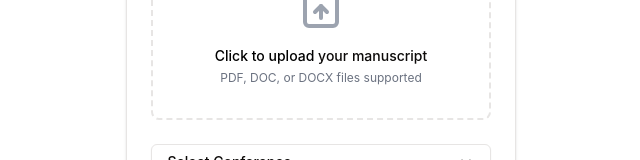
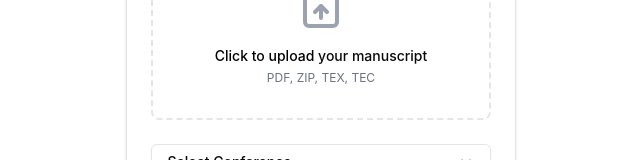
Before and after one commit to JoeS51/jenni-manuscript-frontend, a React (Vite) app: page /feedback in a window 1280 px wide. Shown: the part 235-395 px from the top of the page, without its empty margins (319-959 px from the left). Built offline with nearby package versions, Linux system fonts and the light colour scheme.

Commit message:
Updated File Upload Support
-.Zip
-.TEC
-.TEX

For frontend

```diff
--- a/src/pages/OutputPage.tsx
+++ b/src/pages/OutputPage.tsx
@@ -97,7 +97,7 @@ export default function OutputPage() {
                         <input
                             type="file"
                             className="hidden"
-                            accept=".pdf, .doc, .docx"
+                            accept=".pdf, .zip, .tex, .tec"
                             ref={fileInputRef}
                             onChange={handleFileUpload}
                         />
@@ -117,7 +117,7 @@ export default function OutputPage() {
                                     )}
                                 </p>
                                 <p className="text-xs text-gray-500 mt-1">
-                                    PDF, DOC, or DOCX files supported
+                                    PDF, ZIP, TEX, TEC
                                 </p>
                             </div>
                         </div>
```
Also changed, not shown: 1 other file (tests, documents, lock files or other folders).
